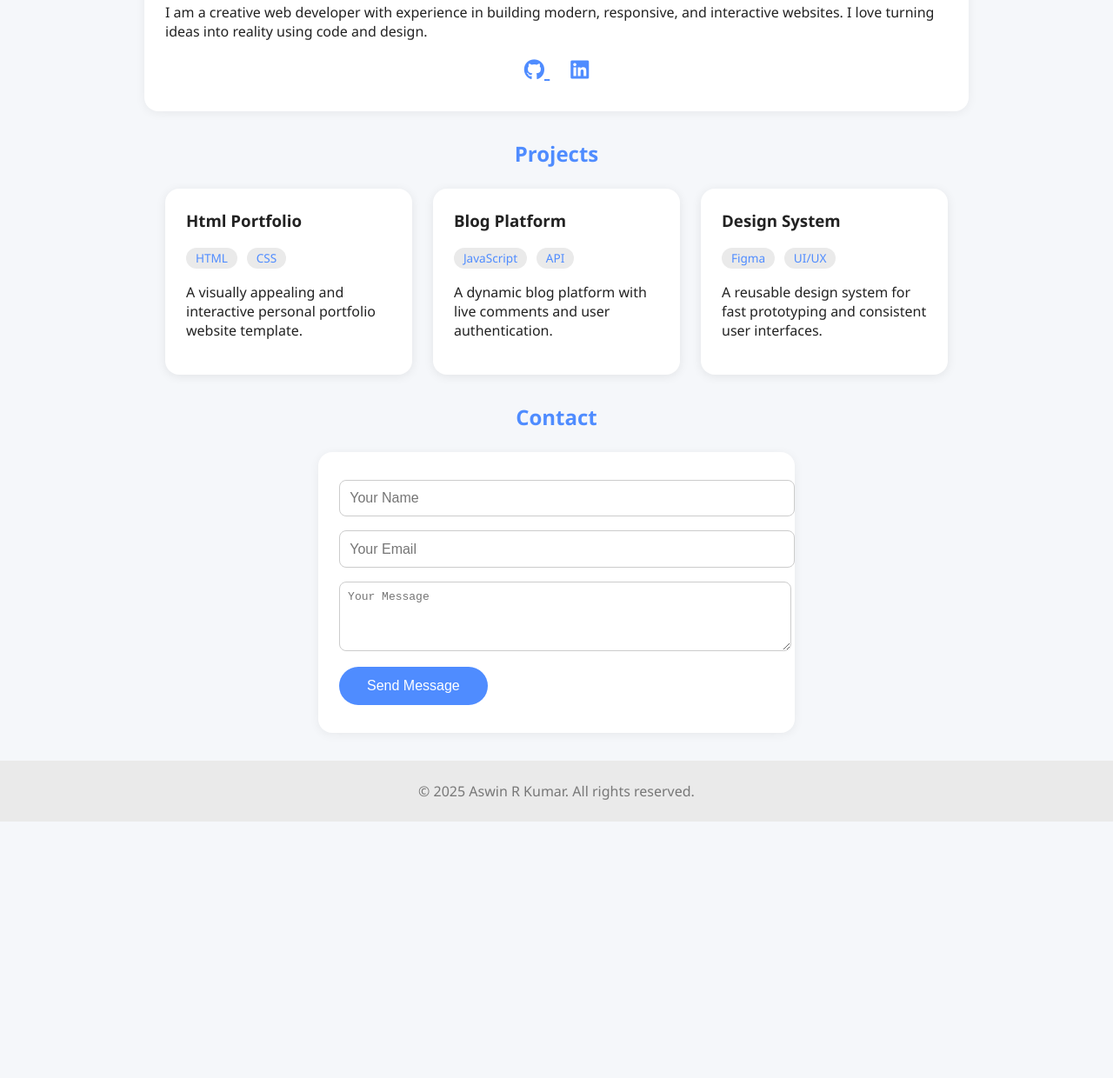
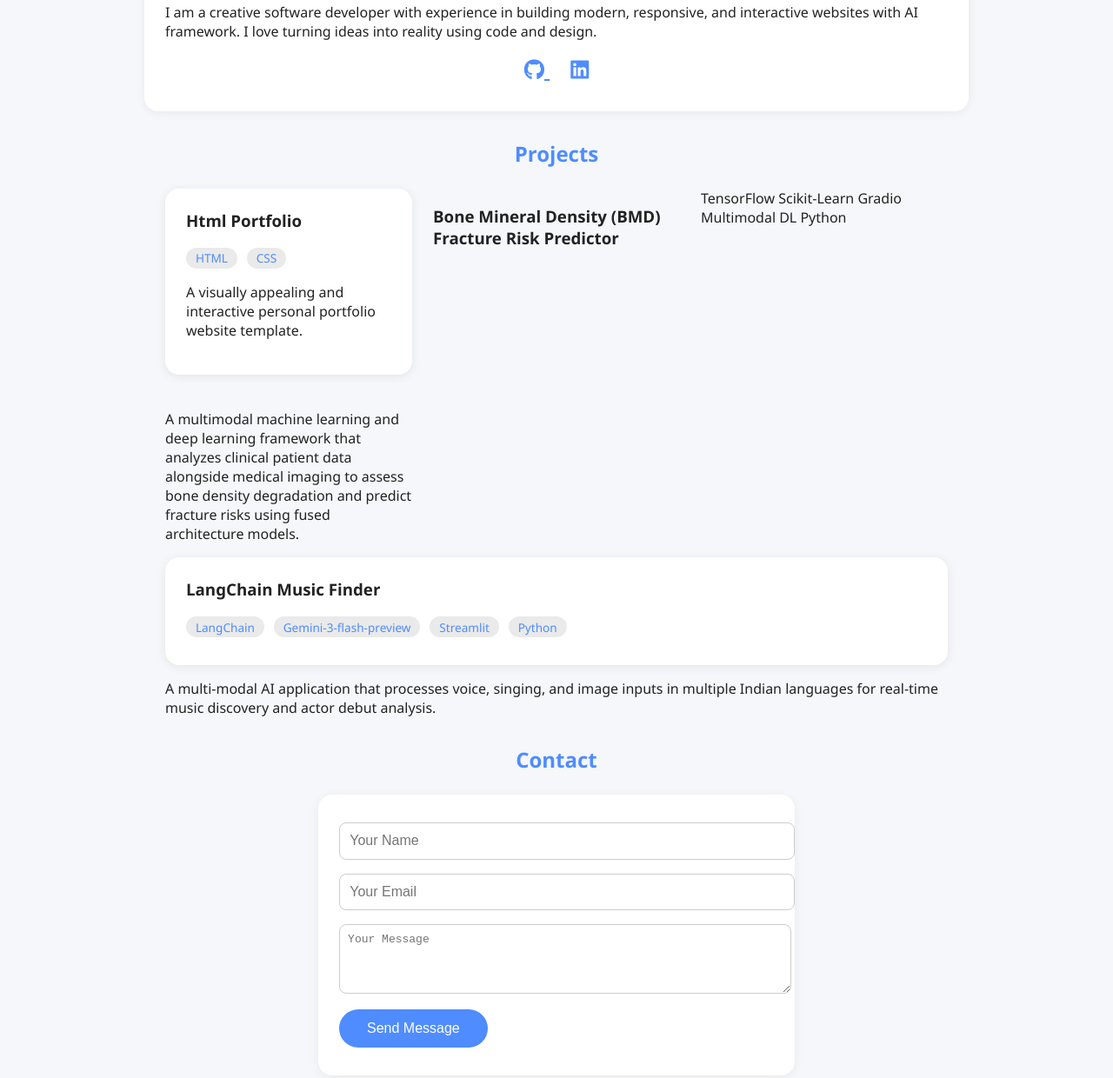
Before and after one commit to aswinr1/aswinr1.github.io, a plain HTML site: page index.html in a window 1280 px wide. Shown: the part 720-1960 px from the top of the page at 87% size. Before the commit the page ends 1665 px from the top, so only its background shows below. Drawn offline with Linux system fonts and the light colour scheme; a script that the page names is missing.

Commit message:
Update index.html

```diff
--- a/index.html
+++ b/index.html
@@ -197,13 +197,13 @@
   </header>
   <section class="hero">
     <h1>Hello, I'm <span style="color:#ffd166;">Aswin R Kumar</span></h1>
-    <p>Web Developer & Designer passionate about building interactive web experiences.</p>
+    <p>Software Developer  passionate about building interactive web experiences.</p>
     <button class="cta" onclick="document.getElementById('contact').scrollIntoView({behavior:'smooth'});">Contact Me</button>
   </section>
   <section id="about" class="about">
     <h2>About Me</h2>
     <p>
-      I am a creative web developer with experience in building modern, responsive, and interactive websites. I love turning ideas into reality using code and design.
+      I am a creative software developer with experience in building modern, responsive, and interactive websites with AI framework. I love turning ideas into reality using code and design.
     </p>
 
 
@@ -228,21 +228,26 @@
         </div>
         <p>A visually appealing and interactive personal portfolio website template.</p>
       </div>
-      <div class="project-card">
-        <h3>Blog Platform</h3>
+    <h3>Bone Mineral Density (BMD) Fracture Risk Predictor</h3>
     <div class="tags">
-          <span class="tag">JavaScript</span>
-          <span class="tag">API</span>
+        <span class="tag">TensorFlow</span>
+        <span class="tag">Scikit-Learn</span>
+        <span class="tag">Gradio</span>
+        <span class="tag">Multimodal DL</span>
+        <span class="tag">Python</span>
     </div>
-        <p>A dynamic blog platform with live comments and user authentication.</p>
+     <p>A multimodal machine learning and deep learning framework that analyzes clinical patient data alongside medical imaging to assess bone density degradation and predict fracture risks using fused architecture models.</p>
 </div>
    <div class="project-card">
-        <h3>Design System</h3>
+    <h3>LangChain Music Finder</h3>
     <div class="tags">
-          <span class="tag">Figma</span>
-          <span class="tag">UI/UX</span>
+        <span class="tag">LangChain</span>
+        <span class="tag">Gemini-3-flash-preview</span>
+        <span class="tag">Streamlit</span>
+        <span class="tag">Python</span>
     </div>
-        <p>A reusable design system for fast prototyping and consistent user interfaces.</p>
+</div>
+       <p>A multi-modal AI application that processes voice, singing, and image inputs in multiple Indian languages for real-time music discovery and actor debut analysis.</p>
       </div>
     </div>
   </section>
@@ -258,7 +263,7 @@
 
   </section>
   <footer>
-    &copy; 2025 Aswin R Kumar. All rights reserved.
+    &copy; 2026 Aswin R Kumar. All rights reserved.
   </footer>
   <script src="script.js"></script>
 </body>
```
Lines whose indentation alone changed are shown as unchanged.
